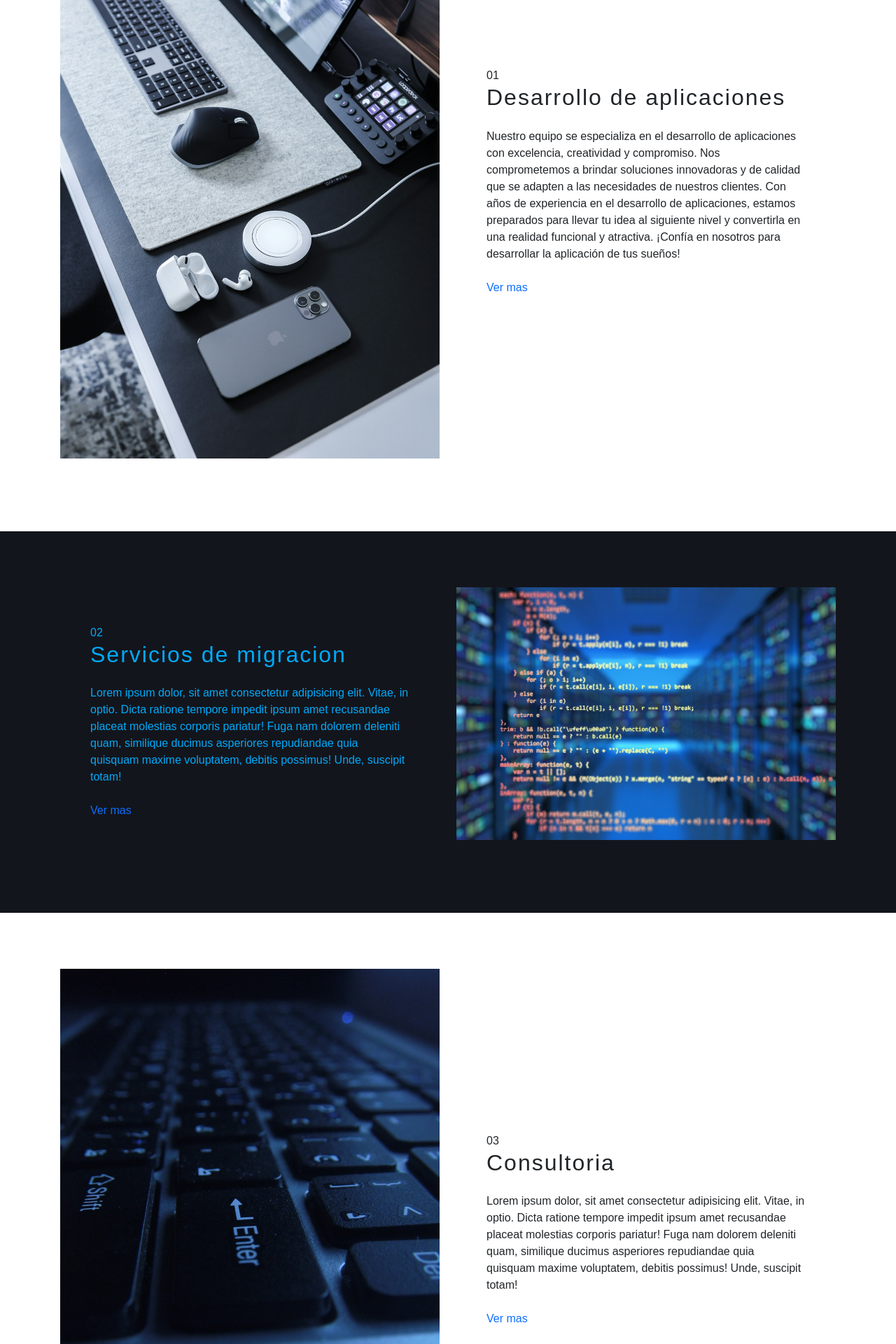
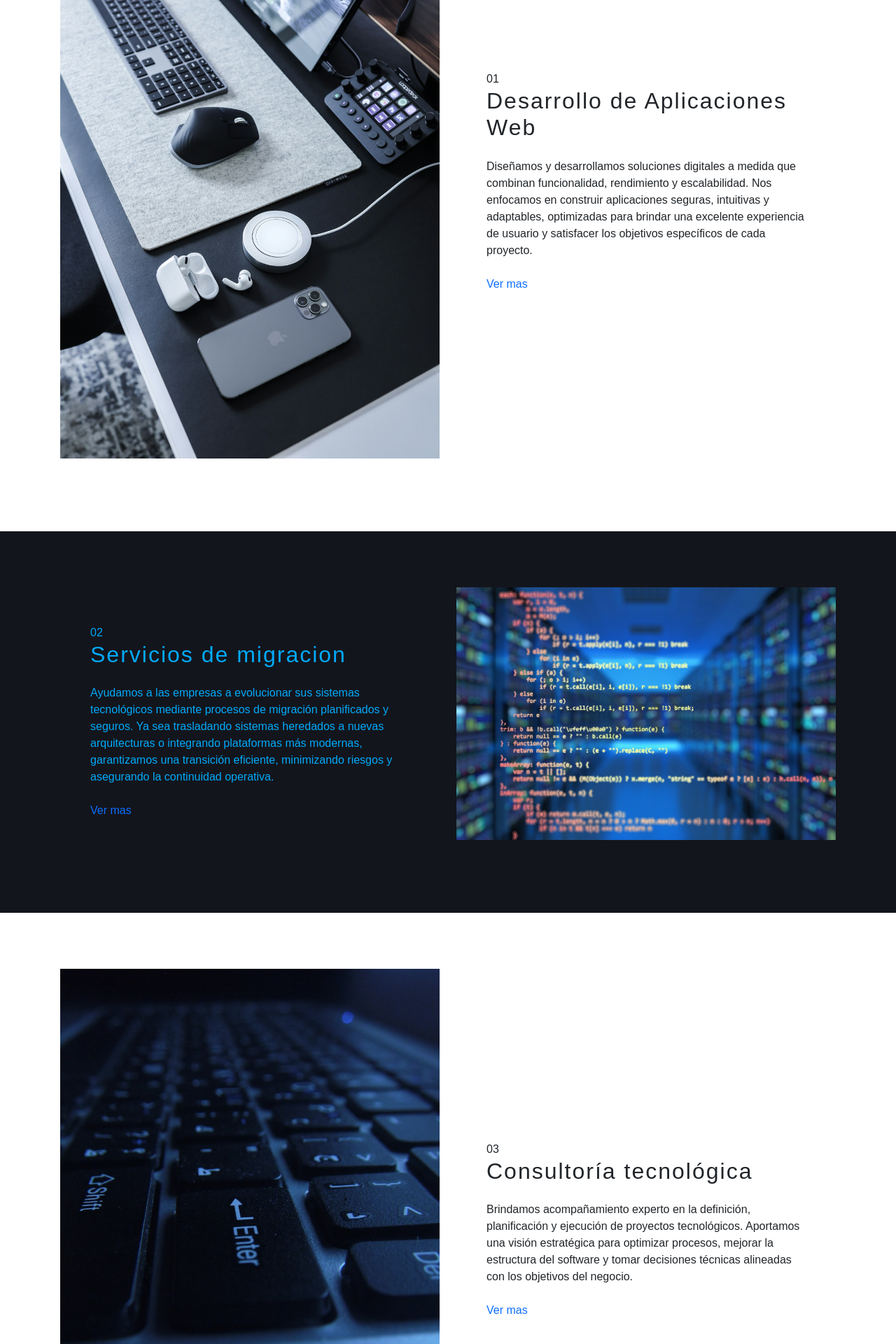
Before and after one commit to Im-Erik/paginastickcode, an Angular app: page / in a window 1280 px wide. Shown: the part 1040-2960 px from the top of the page at 70% size. Built offline with nearby package versions, Linux system fonts and the light colour scheme; a web font is replaced by a local one.

Commit message:
cambio en lectura servicios

```diff
--- a/src/app/app.component.html
+++ b/src/app/app.component.html
@@ -61,9 +61,9 @@
       <div class="col-12 col-sm-6 align-self-center justify-content-md-center">
         <div class="steps__content-width">
           <span>01</span>
-          <h1 class="h2 mb-4">Desarrollo de aplicaciones</h1>
+          <h1 class="h2 mb-4">Desarrollo de Aplicaciones Web</h1>
           <p class="mb-4">
-            Nuestro equipo se especializa en el desarrollo de aplicaciones con excelencia, creatividad y compromiso. Nos comprometemos a brindar soluciones innovadoras y de calidad que se adapten a las necesidades de nuestros clientes. Con años de experiencia en el desarrollo de aplicaciones, estamos preparados para llevar tu idea al siguiente nivel y convertirla en una realidad funcional y atractiva. ¡Confía en nosotros para desarrollar la aplicación de tus sueños!
+          Diseñamos y desarrollamos soluciones digitales a medida que combinan funcionalidad, rendimiento y escalabilidad. Nos enfocamos en construir aplicaciones seguras, intuitivas y adaptables, optimizadas para brindar una excelente experiencia de usuario y satisfacer los objetivos específicos de cada proyecto.
           </p>
           <a href="#">Ver mas</a>
         </div>
@@ -86,7 +86,7 @@
           <span>02</span>
           <h1 class="h2 mb-4">Servicios de migracion</h1>
           <p class="mb-4">
-            Lorem ipsum dolor, sit amet consectetur adipisicing elit. Vitae, in optio. Dicta ratione tempore impedit ipsum amet recusandae placeat molestias corporis pariatur! Fuga nam dolorem deleniti quam, similique ducimus asperiores repudiandae quia quisquam maxime voluptatem, debitis possimus! Unde, suscipit totam!
+            Ayudamos a las empresas a evolucionar sus sistemas tecnológicos mediante procesos de migración planificados y seguros. Ya sea trasladando sistemas heredados a nuevas arquitecturas o integrando plataformas más modernas, garantizamos una transición eficiente, minimizando riesgos y asegurando la continuidad operativa.
           </p>
           <a href="#">Ver mas</a>
         </div>
@@ -107,9 +107,9 @@
       <div class="col-12 col-sm-6 align-self-center justify-content-md-center">
         <div class="steps__content-width">
           <span>03</span>
-          <h1 class="h2 mb-4">Consultoria</h1>
+          <h1 class="h2 mb-4">Consultoría tecnológica</h1>
           <p class="mb-4">
-            Lorem ipsum dolor, sit amet consectetur adipisicing elit. Vitae, in optio. Dicta ratione tempore impedit ipsum amet recusandae placeat molestias corporis pariatur! Fuga nam dolorem deleniti quam, similique ducimus asperiores repudiandae quia quisquam maxime voluptatem, debitis possimus! Unde, suscipit totam!
+            Brindamos acompañamiento experto en la definición, planificación y ejecución de proyectos tecnológicos. Aportamos una visión estratégica para optimizar procesos, mejorar la estructura del software y tomar decisiones técnicas alineadas con los objetivos del negocio.
           </p>
           <a href="#">Ver mas</a>
         </div>
```
